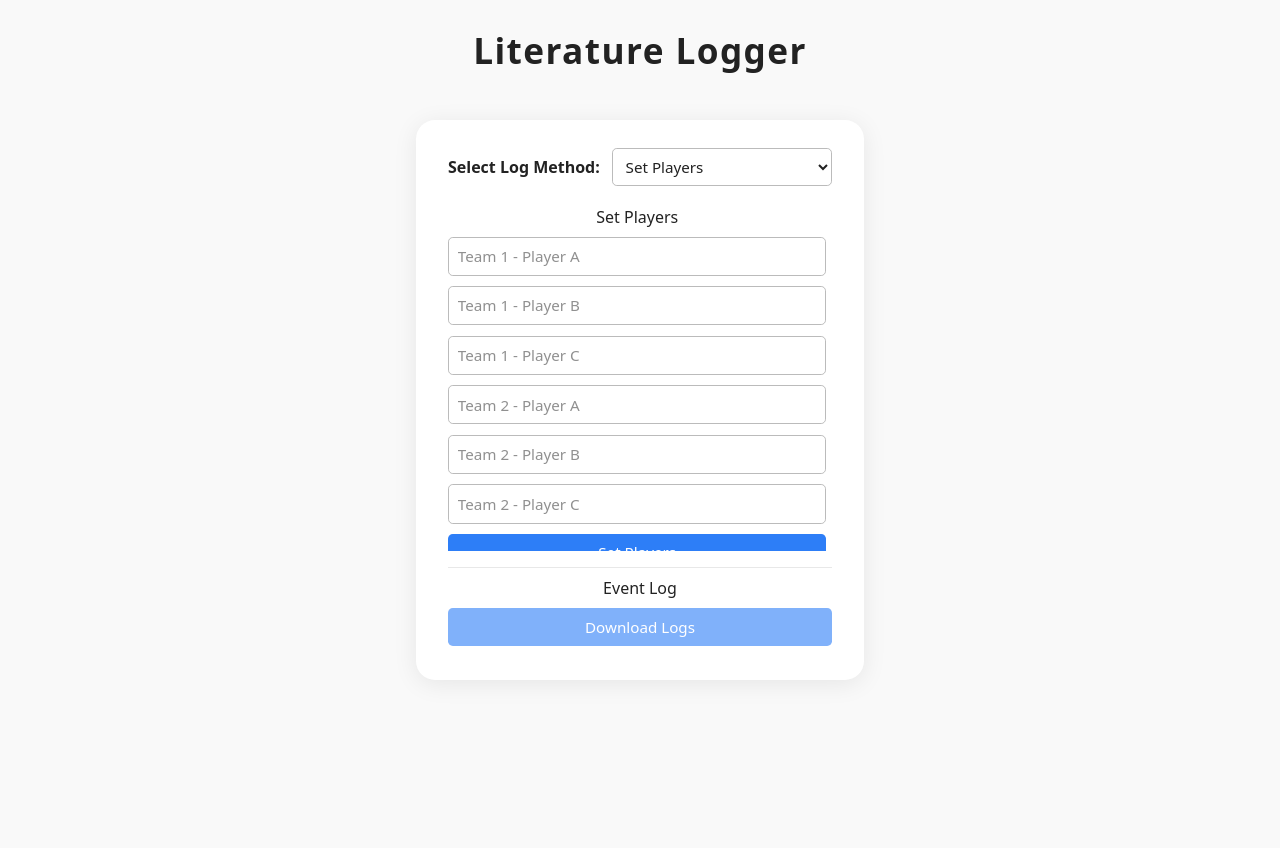
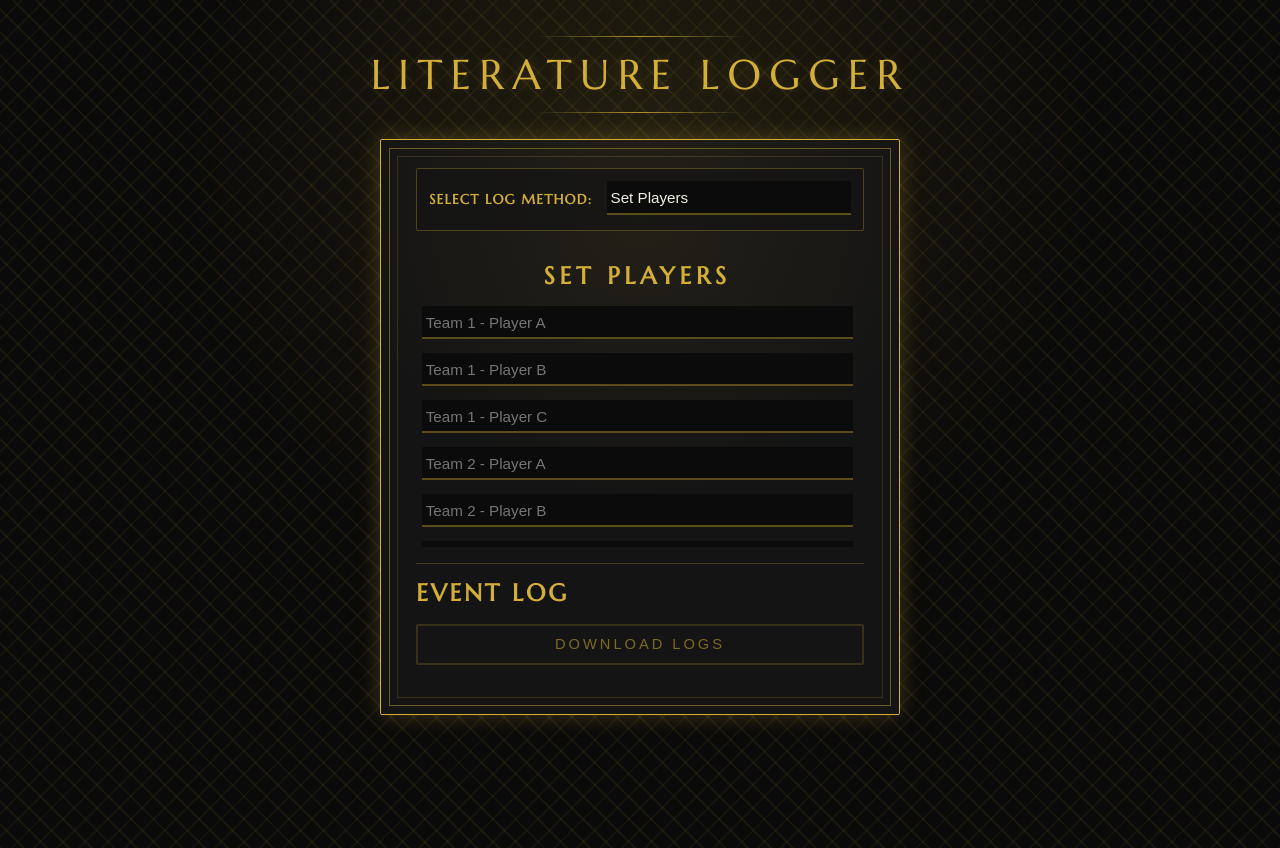
Before and after one commit to culturalcommittee-isibang/literature-logger, a React (Vite) app: page / in a window 1280 px wide. Before the commit the page ends 824 px from the top, so only its background shows below. Built offline with nearby package versions, Linux system fonts and the light colour scheme.

Commit message:
UI complete revamp

```diff
--- a/src/Game.css
+++ b/src/Game.css
@@ -1,109 +1,117 @@
-/* Center the main title at the top */
+/* Title */
 #main-title {
   width: 100vw;
   text-align: center;
-  margin-top: 1.5rem;
-  margin-bottom: 0.5rem;
-  font-size: 2.2rem;
-  font-weight: 700;
-  letter-spacing: 0.04em;
+  margin-top: 3rem;
+  margin-bottom: 0.35rem;
+  font-family: 'Marcellus', 'Times New Roman', serif;
+  font-size: 2.6rem;
+  font-weight: 400;
+  letter-spacing: var(--tracking-wide);
+  text-transform: uppercase;
+  color: var(--gold);
+body::-webkit-scrollbar { width: 10px; }
+body::-webkit-scrollbar-track { background: rgba(20, 20, 20, 0.35); }
+body::-webkit-scrollbar-thumb {
+  background: linear-gradient(180deg, rgba(212, 175, 55, 0.8), rgba(212, 175, 55, 0.55));
+  border-radius: 6px;
+  border: 2px solid rgba(0, 0, 0, 0.25);
 }
-
-/* Event log pinned to bottom of the center panel */
-#event-log-container {
-  display: flex;
-  flex-direction: column;
-  align-items: stretch;
-  gap: 0.4rem;
-  margin-top: auto;
-  width: 100%;
-  max-height: 30vh;
-  padding-top: 0.5rem;
-  border-top: 1px solid #e8e8e8;
-  overflow: hidden;
+  text-shadow: var(--glow);
+  position: relative;
 }
-#event-log-container h2 {
-  text-align: left;
+#main-title::before,
+#main-title::after {
+  content: '';
+  position: absolute;
+  left: 50%;
+  transform: translateX(-50%);
+  width: 210px;
+  height: 1px;
+  background: linear-gradient(90deg, transparent, rgba(212, 175, 55, 0.8), transparent);
 }
-#download-logs-btn {
-  align-self: flex-start;
-  padding: 0.35rem 0.65rem;
-  font-size: 0.85rem;
-  border-radius: 0.35rem;
-  border: 1px solid #2d7ef7;
-  background: #f3f7ff;
-  color: #0c47a1;
-  cursor: pointer;
-}
-#download-logs-btn:disabled {
-  opacity: 0.6;
-  cursor: not-allowed;
-}
-#log-list {
-  margin: 0;
-  padding: 0;
-  list-style-position: inside;
-  text-align: left;
-  width: 100%;
-  max-height: 100%;
-  overflow-y: auto;
-}
-/* Reset all styles */
-* {
-  box-sizing: border-box;
-  margin: 0;
-  padding: 0;
-}
-body {
-  min-height: 100vh;
-  font-family: system-ui, sans-serif;
-  background: #f9f9f9;
-  color: #222;
-}
+#main-title::before { top: -12px; }
+#main-title::after { bottom: -12px; }
 
 /* Six-position team layout */
 #teams-layout {
   position: fixed;
-  inset: 0; /* fill viewport */
-  pointer-events: none; /* allow central UI interactions without obstruction */
+  inset: 0;
+  pointer-events: none;
 }
 
 .player-panel {
   position: absolute;
-  width: 420px; /* more horizontal room for up to 7 cards */
-  font-size: 0.8rem;
-  line-height: 1.1rem;
-  background: rgba(255,255,255,0.85);
+  width: 445px;
+  font-size: 0.82rem;
+  line-height: 1.15rem;
+  background: linear-gradient(135deg, rgba(20, 20, 20, 0.96), rgba(12, 12, 12, 0.96));
+  color: var(--fg);
+  padding: 0.75rem 0.85rem 0.95rem;
+  border: 1px solid var(--border-soft);
+  border-radius: var(--radius-sm);
+  box-shadow: var(--glow);
+  pointer-events: auto;
+  overflow: visible;
   backdrop-filter: blur(4px);
-  padding: 0.5rem 0.6rem 0.55rem;
-  border-radius: 0.55rem;
-  box-shadow: 0 2px 6px rgba(0,0,0,0.12);
-  pointer-events: auto;
-  overflow: visible; /* let the card grid and scrollbar render fully */
+  position: absolute;
+  isolation: isolate;
+}
+.player-panel::before,
+.player-panel::after {
+  content: '';
+  position: absolute;
+  width: 16px;
+  height: 16px;
+  border: 2px solid var(--border-strong);
+  opacity: 0.45;
+  transition: opacity var(--transition-fast), transform var(--transition-slow);
+}
+.player-panel::before {
+  top: 6px;
+  left: 6px;
+  border-right: none;
+  border-bottom: none;
+}
+.player-panel::after {
+  bottom: 6px;
+  right: 6px;
+  border-left: none;
+  border-top: none;
+}
+.player-panel:hover::before,
+.player-panel:hover::after {
+  opacity: 0.9;
+  transform: translateY(-2px);
 }
 
 .player-panel .player-name {
-  font-size: 0.85rem;
-  margin-bottom: 0.25rem;
-  text-align: inherit; /* inherit alignment from team container */
+  font-size: 0.95rem;
+  margin-bottom: 0.35rem;
+  text-align: inherit;
+  font-family: 'Marcellus', 'Times New Roman', serif;
+  letter-spacing: 0.05em;
 }
 
 .player-panel.is-caller {
-  border: 2px solid #2d7ef7;
-  box-shadow: 0 3px 10px rgba(45, 126, 247, 0.25);
+  border: 2px solid var(--border-strong);
+  box-shadow: var(--shadow-strong);
 }
 
 .caller-chip {
   display: inline-block;
-  margin-left: 6px;
-  padding: 2px 6px;
+  margin-left: 8px;
+  padding: 3px 7px;
   font-size: 0.65rem;
   font-weight: 700;
-  color: #0c47a1;
-  background: #e7f0ff;
-  border: 1px solid #bcd6ff;
-  border-radius: 999px;
+  letter-spacing: 0.08em;
+  text-transform: uppercase;
+  color: var(--bg);
+  background: linear-gradient(120deg, var(--gold), #f5e5a7);
+  border: 1px solid var(--border-strong);
+  border-radius: var(--radius-sm);
   vertical-align: middle;
+  box-shadow: 0 0 12px rgba(212, 175, 55, 0.45);
 }
 
 /* Explicit alignment per team to ensure correctness */
@@ -124,81 +132,112 @@ body {
 .team-b[data-pos="2"] { bottom: 1rem; right: 1rem; }
 
 @media (max-width: 900px) {
-  .player-panel { font-size: 0.7rem; }
+  .player-panel { font-size: 0.72rem; width: 320px; }
+}
+
+@media (max-width: 900px) {
+  #central-ui {
+    width: 92vw;
+    min-width: auto;
+    height: 78vh;
+    padding: 1.4rem 1.3rem;
+  }
+  #central-ui .method-picker {
+    flex-direction: column;
+    align-items: flex-start;
+  }
+  #central-ui .method-picker select {
+    width: 100%;
+  }
 }
 
 /* Compact card grid (max 7 columns) */
 .player-panel .cards {
   display: grid;
   grid-template-columns: repeat(7, auto);
-  gap: 2px;
-  max-height: 25vh; /* roughly two card heights at current scale */
+  gap: 3px;
+  max-height: 25vh;
   overflow-y: auto;
   overflow-x: hidden;
-  margin-top: 0.2rem;
-  padding-right: 2px;
+  margin-top: 0.3rem;
+  padding: 6px 3px 4px;
   justify-items: center;
   width: 100%;
+  background: linear-gradient(135deg, rgba(212, 175, 55, 0.08), rgba(0, 0, 0, 0.1));
+  border: 1px solid rgba(212, 175, 55, 0.3);
+  border-radius: var(--radius-sm);
 }
 
-.cards-draggable svg {
-  cursor: grab;
+.cards-draggable svg { cursor: grab; }
+.card-chip { cursor: grab; }
+
+.cards-over {
+  outline: 1px dashed var(--gold);
+  outline-offset: 2px;
+  box-shadow: var(--glow);
 }
 
-.card-chip {
-  cursor: grab;
-}
-
-.cards-over {
-  outline: 1px dashed #2d7ef7;
-  outline-offset: 2px;
-}
-
-.player-panel .cards::-webkit-scrollbar {
-  width: 6px;
-}
-.player-panel .cards::-webkit-scrollbar-track {
-  background: transparent;
-}
+.player-panel .cards::-webkit-scrollbar { width: 6px; }
+.player-panel .cards::-webkit-scrollbar-track { background: transparent; }
 .player-panel .cards::-webkit-scrollbar-thumb {
-  background: rgba(0,0,0,0.25);
-  border-radius: 3px;
-}
-
-@media (max-width: 900px) {
-  .player-panel { width: 320px; }
+  background: rgba(212, 175, 55, 0.55);
+  border-radius: 2px;
 }
 
 /* Center panel stays fixed size and position */
 #central-ui {
   position: fixed;
-  top: 50%;
+  top: 40vh;
   left: 50%;
   transform: translate(-50%, -50%);
   display: flex;
   flex-direction: column;
   align-items: stretch;
   justify-content: flex-start;
-  gap: 1rem;
-  background: #fff;
-  padding: 1.6rem 2rem;
-  border-radius: 1.2rem;
-  box-shadow: 0 4px 24px 0 rgba(0,0,0,0.08);
-  width: min(640px, 35vw);
-  height: 70vh;
-  min-height: 520px;
-  max-height: 780px;
+  gap: 1.05rem;
+  background: radial-gradient(circle at 50% 12%, rgba(212, 175, 55, 0.08), transparent 52%), var(--card-bg);
+  padding: 1.8rem 2.2rem;
+  border-radius: var(--radius-sm);
+  border: 1px solid var(--border-strong);
+  box-shadow: var(--shadow-strong);
+  width: min(720px, 38vw);
+  min-width: 520px;
+  height: 72vh;
+  min-height: 540px;
+  max-height: 800px;
   overflow: hidden;
+  position: relative;
+}
+#central-ui::before,
+#central-ui::after {
+  content: '';
+  position: absolute;
+  inset: 8px;
+  border: 1px solid rgba(212, 175, 55, 0.45);
+  pointer-events: none;
+}
+#central-ui::after {
+  inset: 16px;
+  border-color: rgba(212, 175, 55, 0.18);
 }
 
 #central-ui .method-picker {
   display: flex;
   align-items: center;
-  gap: 0.75rem;
+  gap: 0.9rem;
+  background: rgba(20, 20, 20, 0.75);
+  border: 1px solid rgba(212, 175, 55, 0.3);
+  padding: 0.6rem 0.75rem;
+  border-radius: var(--radius-sm);
 }
 
 #central-ui .method-picker label {
   white-space: nowrap;
+  font-size: 0.85rem;
+  letter-spacing: 0.09em;
+  text-transform: uppercase;
+  color: var(--gold);
+  font-family: 'Marcellus', 'Times New Roman', serif;
 }
 
 #central-ui .method-picker select {
@@ -207,29 +246,79 @@ body {
 }
 
 #central-ui label {
-  font-size: 1rem;
+  font-size: 0.78rem;
+  letter-spacing: 0.08em;
+  text-transform: uppercase;
+  color: var(--gold);
 }
 
-#central-ui select, #central-ui input, #central-ui button {
+#central-ui select,
+#central-ui input {
   font-size: 0.95rem;
-  padding: 0.45rem 0.55rem;
+  padding: 0.5rem 0.25rem 0.4rem;
   min-width: 160px;
   width: 100%;
-  max-width: none;
-  margin: 0.15rem 0;
-  border-radius: 0.3rem;
-  border: 1px solid #bbb;
+  margin: 0.15rem 0 0.35rem;
+  border: none;
+  border-bottom: 2px solid rgba(212, 175, 55, 0.4);
+  border-radius: 0;
+  background: rgba(10, 10, 10, 0.9);
+  color: var(--fg);
+  transition: border-color var(--transition-fast), box-shadow var(--transition-fast);
+  appearance: none;
 }
 
-#central-ui button {
-  background: #2d7ef7;
-  color: #fff;
-  border: none;
+#central-ui select option {
+  background: #0a0a0a;
+  color: var(--fg);
+}
+
+#central-ui select:hover,
+#central-ui input:hover {
+  border-color: var(--gold);
+}
+
+#central-ui select:focus,
+#central-ui input:focus {
+  outline: none;
+  border-color: #f2e8c4;
+  box-shadow: 0 4px 10px rgba(212, 175, 55, 0.25);
+}
+
+#central-ui button,
+#download-logs-btn {
+  font-size: 0.92rem;
+  padding: 0.65rem 0.85rem;
+  min-width: 180px;
+  width: 100%;
+  margin: 0.2rem 0;
+  border-radius: var(--radius-sm);
+  border: 2px solid var(--border-strong);
+  background: transparent;
+  color: var(--gold);
+  text-transform: uppercase;
+  letter-spacing: var(--tracking-wide);
   cursor: pointer;
-  transition: background 0.2s;
+  transition: background var(--transition-slow), color var(--transition-fast), box-shadow var(--transition-fast), transform var(--transition-slow);
 }
-#central-ui button:hover {
-  background: #155ab6;
+
+#central-ui button:hover,
+#download-logs-btn:hover:not(:disabled) {
+  background: linear-gradient(120deg, rgba(212, 175, 55, 0.2), rgba(212, 175, 55, 0.05));
+  color: #0a0a0a;
+  box-shadow: var(--shadow-strong);
+  transform: translateY(-2px);
+}
+
+#central-ui button:active,
+#download-logs-btn:active {
+  transform: translateY(0);
+}
+
+#download-logs-btn:disabled {
+  opacity: 0.55;
+  cursor: not-allowed;
+  border-color: rgba(212, 175, 55, 0.35);
 }
 
 #method-content {
@@ -239,9 +328,17 @@ body {
   display: flex;
   flex-direction: column;
   gap: 1rem;
-  padding-right: 0.35rem; /* avoid scrollbar overlay */
-  min-height: 0; /* allow internal scroll instead of pushing into log area */
+  padding-right: 0.35rem;
+  min-height: 0;
 }
+
+#method-content::-webkit-scrollbar { width: 8px; }
+#method-content::-webkit-scrollbar-thumb { background: rgba(212, 175, 55, 0.5); }
+#method-content::-webkit-scrollbar-track { background: rgba(20, 20, 20, 0.4); }
+
+#log-list::-webkit-scrollbar { width: 8px; }
+#log-list::-webkit-scrollbar-thumb { background: rgba(212, 175, 55, 0.6); }
+#log-list::-webkit-scrollbar-track { background: rgba(20, 20, 20, 0.35); }
 
 #central-ui form {
   width: 100%;
@@ -249,10 +346,23 @@ body {
   flex-direction: column;
   align-items: stretch;
   gap: 0.35rem;
+  padding: 0.75rem 0.35rem 0.4rem;
+  border-bottom: 1px solid rgba(212, 175, 55, 0.2);
 }
 
 #central-ui h2 {
   text-align: center;
+  font-family: 'Marcellus', 'Times New Roman', serif;
+  letter-spacing: var(--tracking-wide);
+  text-transform: uppercase;
+  color: var(--gold);
+  margin: 0.1rem 0 0.4rem;
+}
+
+#central-ui .field-row {
+  display: flex;
+  gap: 0.65rem;
+  align-items: center;
 }
 
 #central-ui .field-row select,
@@ -261,6 +371,44 @@ body {
   width: 100%;
 }
 
+/* Event log pinned to bottom of the center panel */
+#event-log-container {
+  display: flex;
+  flex-direction: column;
+  align-items: stretch;
+  gap: 0.4rem;
+  margin-top: auto;
+  width: 100%;
+  max-height: 30vh;
+  padding-top: 0.75rem;
+  border-top: 1px solid rgba(212, 175, 55, 0.25);
+  overflow: hidden;
+}
+#event-log-container h2 {
+  text-align: left;
+  font-family: 'Marcellus', 'Times New Roman', serif;
+  letter-spacing: 0.12em;
+  text-transform: uppercase;
+  color: var(--gold);
+}
+
+#log-list {
+  margin: 0;
+  padding: 0.25rem 0.1rem 0.4rem;
+  list-style-position: inside;
+  list-style-type: decimal;
+  text-align: left;
+  width: 100%;
+  max-height: 100%;
+  overflow-y: auto;
+  color: var(--fg);
+  line-height: 1.25rem;
+}
+
+#log-list li {
+  padding: 0.12rem 0;
+}
+
 /* Hide forms/buttons by default, shown by JS */
 form[style*="display:none"], button[style*="display:none"] {
   display: none !important;
--- a/src/index.css
+++ b/src/index.css
@@ -1 +1,60 @@
-@import "tailwindcss";
+:root {
+	--bg: #0a0a0a;
+	--fg: #f2f0e4;
+	--card-bg: #141414;
+	--gold: #d4af37;
+	--blue: #1e3d59;
+	--muted: #888888;
+	--border-strong: #d4af37;
+	--border-soft: rgba(212, 175, 55, 0.4);
+	--glow: 0 0 15px rgba(212, 175, 55, 0.2);
+	--radius-none: 0px;
+	--radius-sm: 2px;
+	--transition-fast: 200ms ease-out;
+	--transition-slow: 450ms ease-out;
+	--tracking-wide: 0.2em;
+	--shadow-strong: 0 0 22px rgba(212, 175, 55, 0.28);
+}
+
+/* Self-hosted fonts (add files to /public/fonts) */
+@font-face {
+	font-family: 'Marcellus';
+	src: url('/fonts/Marcellus-Regular.ttf') format('truetype');
+	font-weight: 400;
+	font-style: normal;
+	font-display: swap;
+}
+@font-face {
+	font-family: 'Josefin Sans';
+	src: url('/fonts/JosefinSans-VariableFont_wght.ttf') format('truetype');
+	font-weight: 200 700;
+	font-style: normal;
+	font-display: swap;
+}
+
+* {
+	box-sizing: border-box;
+}
+
+body {
+	margin: 0;
+	min-height: 100vh;
+	font-family: 'Josefin Sans', 'Helvetica Neue', Arial, sans-serif;
+	letter-spacing: 0.01em;
+	background:
+		radial-gradient(circle at 50% 18%, rgba(212, 175, 55, 0.12), transparent 48%),
+		repeating-linear-gradient(45deg, rgba(212, 175, 55, 0.07) 0, rgba(212, 175, 55, 0.07) 2px, transparent 2px, transparent 16px),
+		repeating-linear-gradient(-45deg, rgba(212, 175, 55, 0.05) 0, rgba(212, 175, 55, 0.05) 2px, transparent 2px, transparent 16px),
+		var(--bg);
+	color: var(--fg);
+	text-rendering: optimizeLegibility;
+	-webkit-font-smoothing: antialiased;
+}
+
+a {
+	color: var(--gold);
+}
+
+#root {
+	isolation: isolate; /* keep backdrop-filter effects contained */
+}
```
Also changed, not shown: public/fonts/JosefinSans-VariableFont_wght.ttf (added), public/fonts/Marcellus-Regular.ttf (added).
